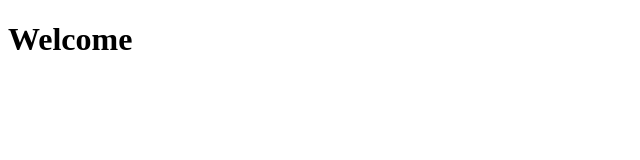
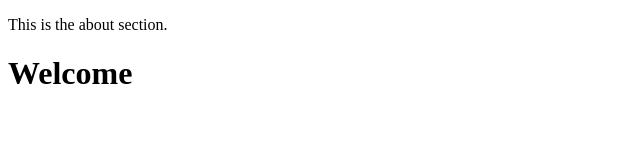
Before and after one commit to Jyothi-yo/exp5, a plain HTML site: page index.html in a window 1280 px wide. Shown: the whole page, without its empty margins (0-640 px from the left). Drawn offline with Linux system fonts and the light colour scheme.

Commit message:
Added about section

```diff
--- a/index.html
+++ b/index.html
@@ -1 +1 @@
-<!DOCTYPE html><html><head><title>My Portfolio</title></head><h1>Welcome</h1></body></html>
+<!DOCTYPE html><html><head><title>My Portfolio</title></head><body><p>This is the about section.</p><h1>Welcome</h1></body></html>
```
